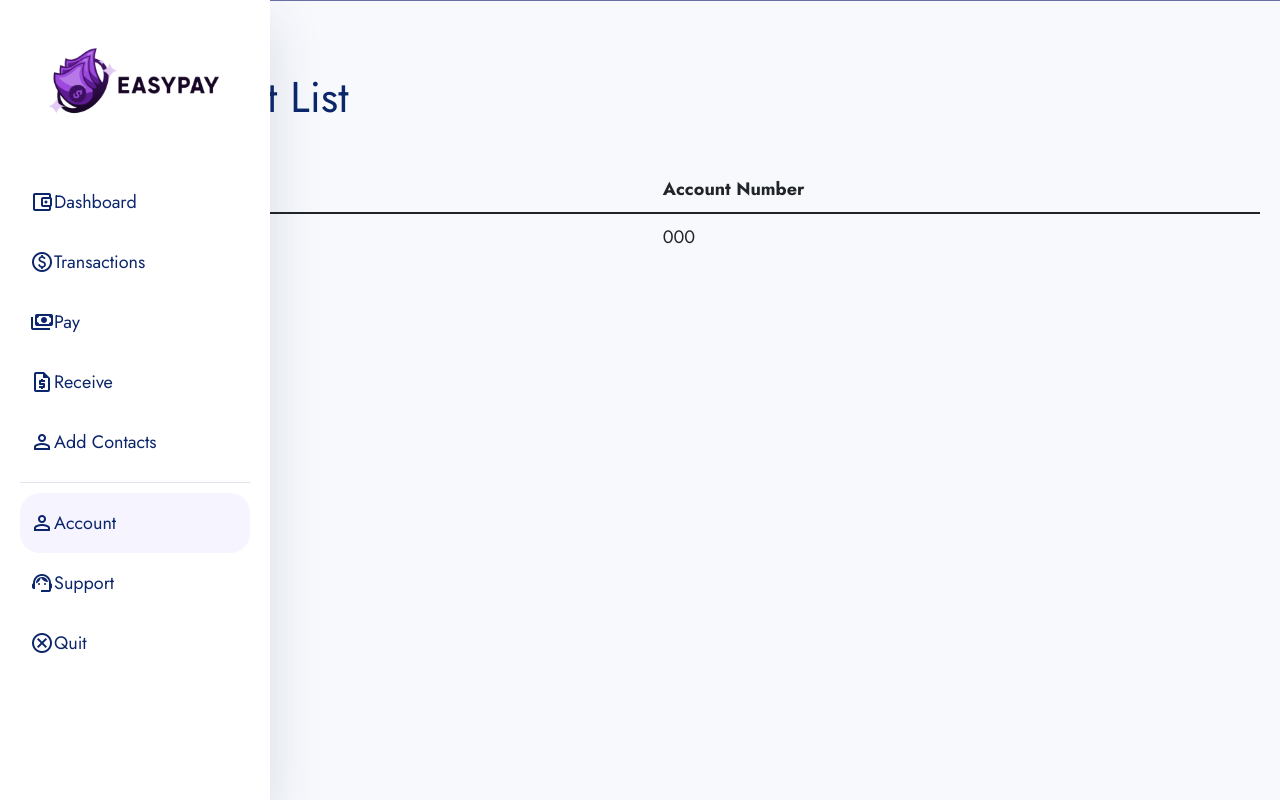
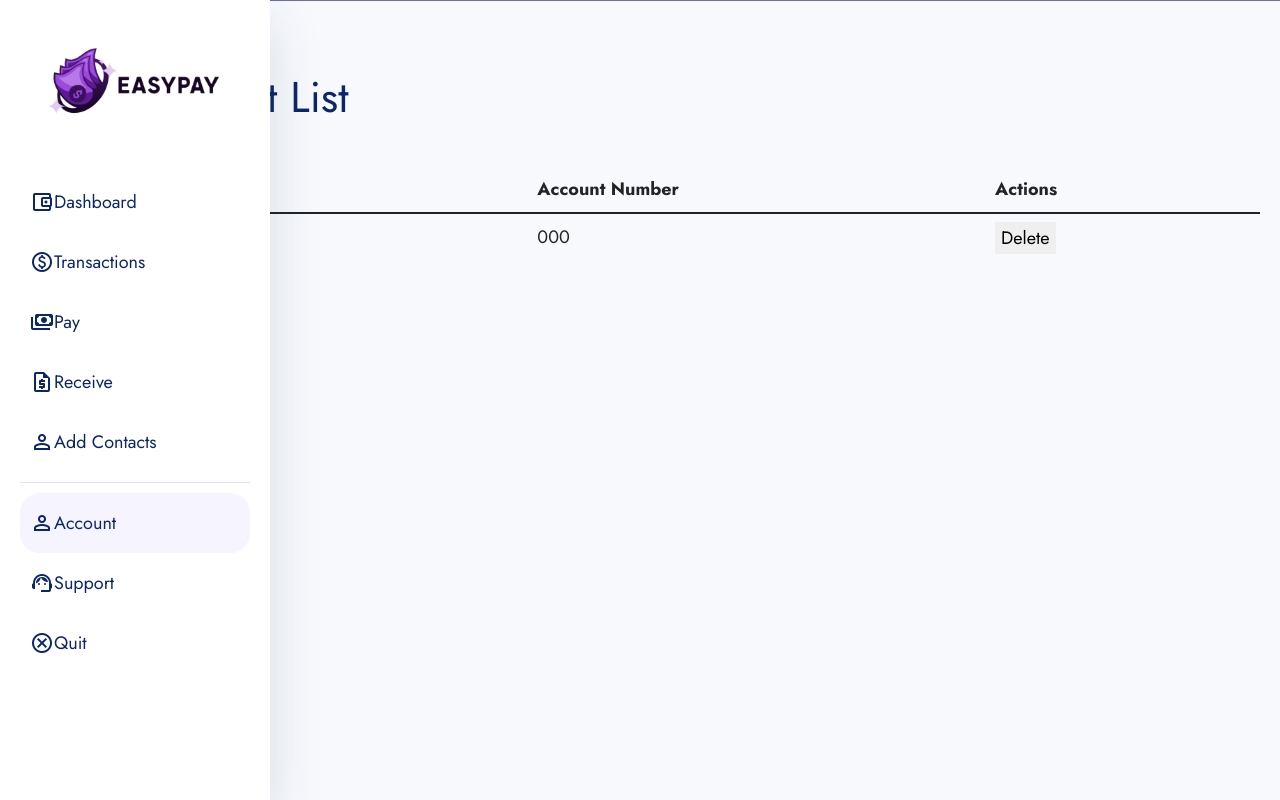
Before and after one commit to prabhnosingh/BankingApp, a Django app: page /contact_list/ in a window 1280 px wide. Run offline with Django 5.2, Linux system fonts and the light colour scheme; a user stored in the database is signed in; tables that the repository leaves empty hold one stand-in row (values such as "Sample post"); some libraries are stand-ins or nearby versions.

Commit message:
Added delete contact action to contaclist and modified styling for contact_form

```diff
--- a/templates/core/contact_form.html
+++ b/templates/core/contact_form.html
@@ -21,7 +21,7 @@
 <form class="flex-fill" method="post">
     {% csrf_token %}
     {{ form.as_p }}
-     <div class ='right'><button type="submit" style="padding: 10px 30px; border-radius: 10px; background: #802525; color: #fff;">Save</button></div>
+     <div class ='right' style="margin-top: 20px"><button type="submit" style="padding: 10px 30px; border-radius: 10px; background: #802525; color: #fff;">Save</button></div>
     <div class ='right' style="margin-top:20px"><button type="submit" style="padding: 10px 30px; border-radius: 10px; background: #802525; color: #fff;"><a style="color:white;  text-decoration: none; " href = "{% url 'core:contact_list'%}">View Contacts </a></button></div>
 </form>
 {#    <button> <a class="active" style="border: 1px solid #ccc;margin-top:20px; padding: 8px 12px; text-decoration: none; display: inline-block;" href = "{% url 'core:contact_list'%}">View Contacts </a></button><br/>           #}
--- a/templates/core/contact_list.html
+++ b/templates/core/contact_list.html
@@ -20,6 +20,7 @@
             <tr>
                 <th scope="col">Contact Name</th>
                 <th scope="col">Account Number</th>
+                <th scope="col">Actions</th>
             </tr>
         </thead>
         <tbody>
@@ -27,6 +28,9 @@
             <tr>
                 <td>{{ contact.contact_name }}</td>
                 <td>{{ contact.account_number }}</td>
+            <td> <form method="post" action="{% url 'core:delete_contact' contact.pk %}">
+      {% csrf_token %}
+      <button type="submit">Delete</button><td>
             </tr>
             {% empty %}
             <tr>
@@ -39,7 +43,7 @@
                                     </div>
     </div>
 
-<!-- Your contact form here -->
+
 
 
              </div>
```
